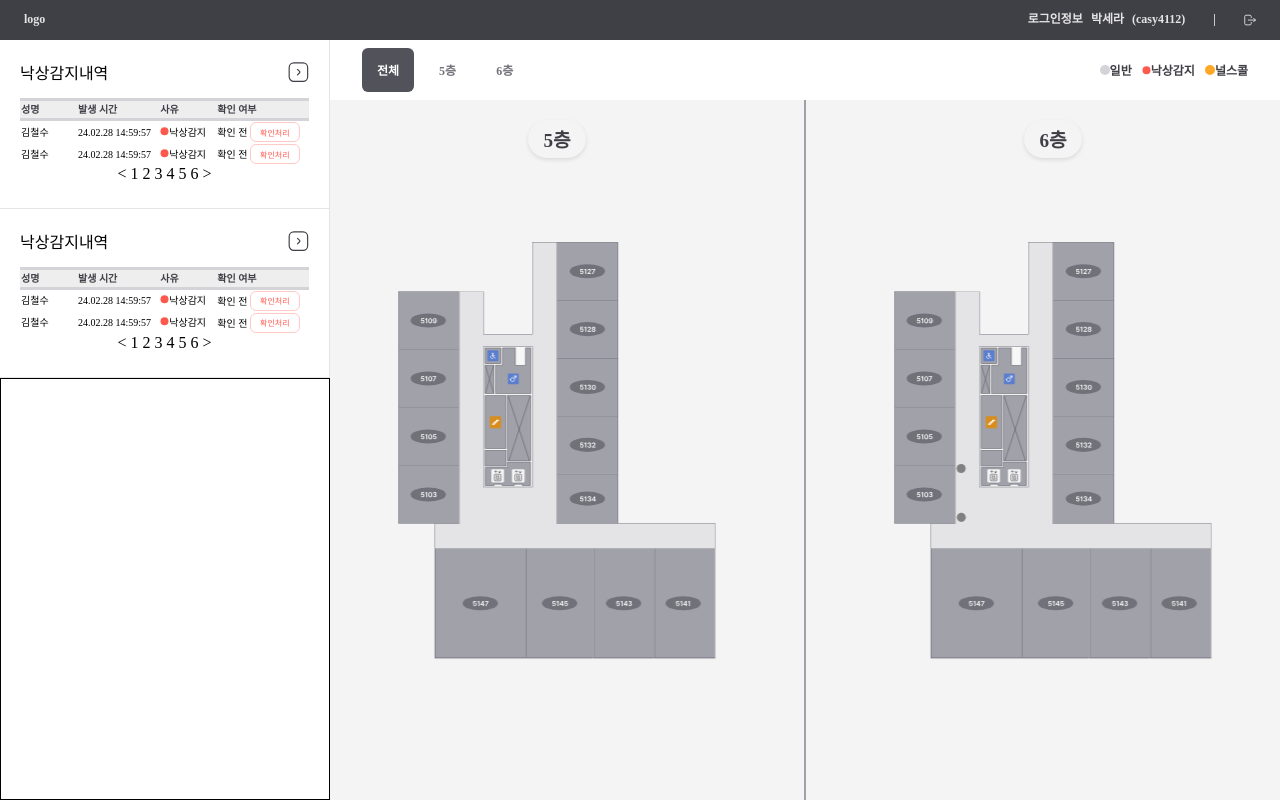
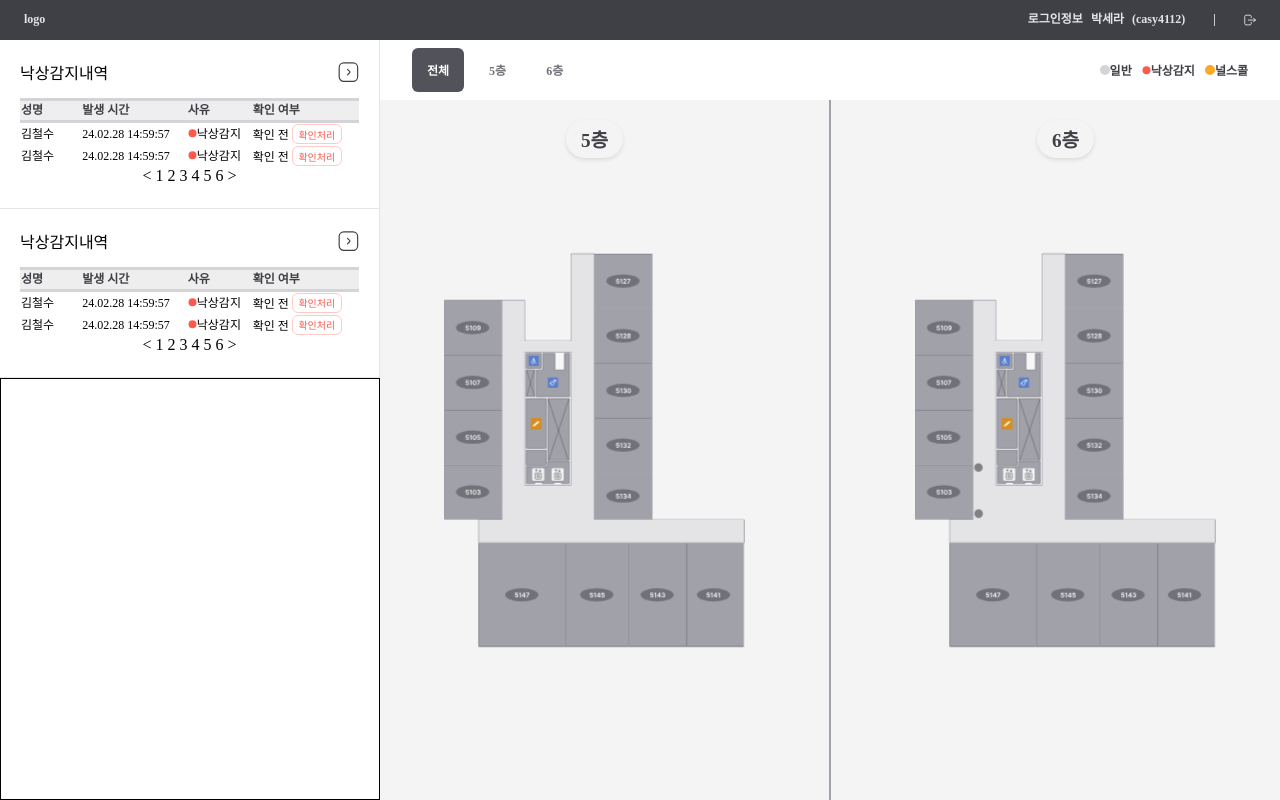
Before and after one commit to sem201/2025_capstone, a React (Vite) app: page / in a window 1280 px wide. Built offline with nearby package versions, Linux system fonts and the light colour scheme.

Commit message:
Fix : log Frame 영역 기본 텍스트 크기 변경 및 사이드바 최소 넓이 변경

```diff
--- a/src/components/common/common.styled.ts
+++ b/src/components/common/common.styled.ts
@@ -17,7 +17,7 @@ export const ButtonWrapper = styled.button<{
   color: ${(props) => props.color};
   background-color: ${({ theme }) => theme.colors.WHITE};
 
-  font-size: 8px;
+  font-size: 10px;
   &:hover {
     background-color: ${(props) => props.bgcolor};
   }
--- a/src/components/logFrame/logFrame.styled.tsx
+++ b/src/components/logFrame/logFrame.styled.tsx
@@ -12,12 +12,13 @@ export const Table = styled.table`
   margin-top: 14px;
   border-collapse: collapse;
   text-align: left;
-
-  font-family: ${({ theme }) => theme.fonts.small["font-family"]};
-  font-size: ${({ theme }) => theme.fonts.small["font-size"]};
-  font-weight: ${({ theme }) => theme.fonts.small["font-weight"]};
-  line-height: ${({ theme }) => theme.fonts.small["line-height"]};
-  letter-spacing: ${({ theme }) => theme.fonts.small["letter-spacing"]};
+  td {
+    font-family: ${({ theme }) => theme.fonts.body5["font-family"]};
+    font-size: ${({ theme }) => theme.fonts.body5["font-size"]};
+    font-weight: ${({ theme }) => theme.fonts.body5["font-weight"]};
+    line-height: ${({ theme }) => theme.fonts.body5["line-height"]};
+    letter-spacing: ${({ theme }) => theme.fonts.body5["letter-spacing"]};
+  }
 `;
 export const TableRow = styled.tr`
   background-color: #eee;
@@ -29,6 +30,12 @@ export const TableRow = styled.tr`
   border-left: 1px;
   border-right: 1px;
 
+  font-family: ${({ theme }) => theme.fonts.body4["font-family"]};
+  font-size: ${({ theme }) => theme.fonts.body4["font-size"]};
+  font-weight: ${({ theme }) => theme.fonts.body4["font-weight"]};
+  line-height: ${({ theme }) => theme.fonts.body4["line-height"]};
+  letter-spacing: ${({ theme }) => theme.fonts.body4["letter-spacing"]};
+
   td,
   th {
     min-width: 50px;
@@ -38,7 +45,3 @@ export const TableRow = styled.tr`
 export const TableHeader = styled.thead`
   /* background-color: #eee; */
 `;
-
-const TableHeaderCell = styled.th`
-  text-align: left;
-`;
--- a/src/pages/MainPage.tsx
+++ b/src/pages/MainPage.tsx
@@ -44,7 +44,7 @@ const Container = styled.div`
 `;
 
 const SideBar = styled.section`
-  min-width: 330px;
+  min-width: 380px;
   box-sizing: border-box;
   display: grid;
   grid-template-rows: 1fr 1fr 2.5fr;
--- a/src/styles/theme.ts
+++ b/src/styles/theme.ts
@@ -59,6 +59,7 @@ export const theme = {
     body2: fontGenerator("pretendard", "1rem", "500"),
     body3: fontGenerator("pretendard", "0.875rem", "600"),
     body4: fontGenerator("pretendard", "0.75rem", "600", "1.42"),
+    body5: fontGenerator("pretendard", "0.75rem", "400"),
 
     small: fontGenerator("pretendard", "0.625rem", "500"),
   },
```
Also changed, not shown: src/styles/styled.d.ts (+7 -0 lines).
